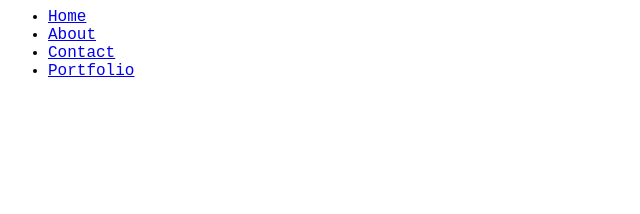
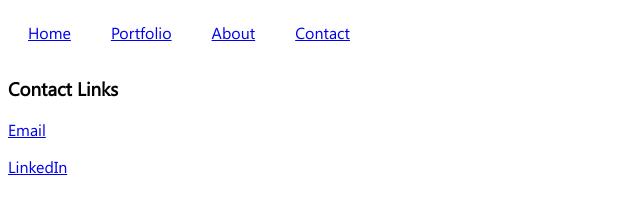
Before and after one commit to lstevensN/PORTFOLIO, a plain HTML site: page contact.html in a window 1280 px wide. Shown: the whole page, without its empty margins (0-640 px from the left). Drawn offline with Linux system fonts and the light colour scheme.

Commit message:
Basic Page Content
it's honestly extremely bare, but I'll work for now

```diff
--- a/contact.html
+++ b/contact.html
@@ -1,25 +1,21 @@
 <html>
     <head>
-        <link rel="stylesheet" href="site.css">
+        <link rel="stylesheet" href="css/site.css">
         <title>Landon Stevens - Portfolio (Contact)</title>
     </head>
 
     <body>
-        <div id="header">
-            <header>
-                <nav>
-                    <div class="container">
-                        <div class="justify-content-end">
-                            <ul>
-                                <li><a class="nav-link" href="/"         >Home</a></li>
-                                <li><a class="nav-link" href="/about"    >About</a></li>
-                                <li><a class="nav-link" href="/contact"  >Contact</a></li>
-                                <li><a class="nav-link" href="/portfolio">Portfolio</a></li>
-                            </ul>
-                        </div>
-                    </div>
-                </nav>
-            </header>
+        <div class="navbar">
+            <a class="nav-link" href="index.html"    >Home</a>
+            <a class="nav-link" href="portfolio.html">Portfolio</a>
+            <a class="nav-link" href="about.html"    >About</a>
+            <a class="nav-link" href="contact.html"  >Contact</a>
+        </div>
+
+        <div>
+            <h3>Contact Links</h3>
+            <p><a href="mailto:lstevens@student.neumont.edu" target="_blank">Email</a></p>
+            <p><a href="https://www.linkedin.com/in/landon-stevens-472593252">LinkedIn</a></p>
         </div>
     </body>
 </html>
--- /dev/null
+++ b/css/site.css
@@ -0,0 +1,18 @@
+@font-face {
+    font-family: 'Gadugi';
+    src: url("/fonts/gadugi.ttf");
+}
+
+body {
+    font-family: 'Gadugi';
+    background-color: #FFF;
+}
+
+.navbar {
+    display: flex;
+}
+
+.navbar a {
+    text-align: center;
+    padding: 14px 20px;
+}
--- a/site.css
+++ /dev/null
@@ -1,4 +0,0 @@
-body {
-    font-family: 'Courier New', Courier, monospace;
-    background-color: #FFF;
-}
```
Also changed, not shown: about.html (+10 -16 lines), index.html (+9 -17 lines), portfolio.html (+11 -16 lines), fonts/gadugi.ttf (added).
